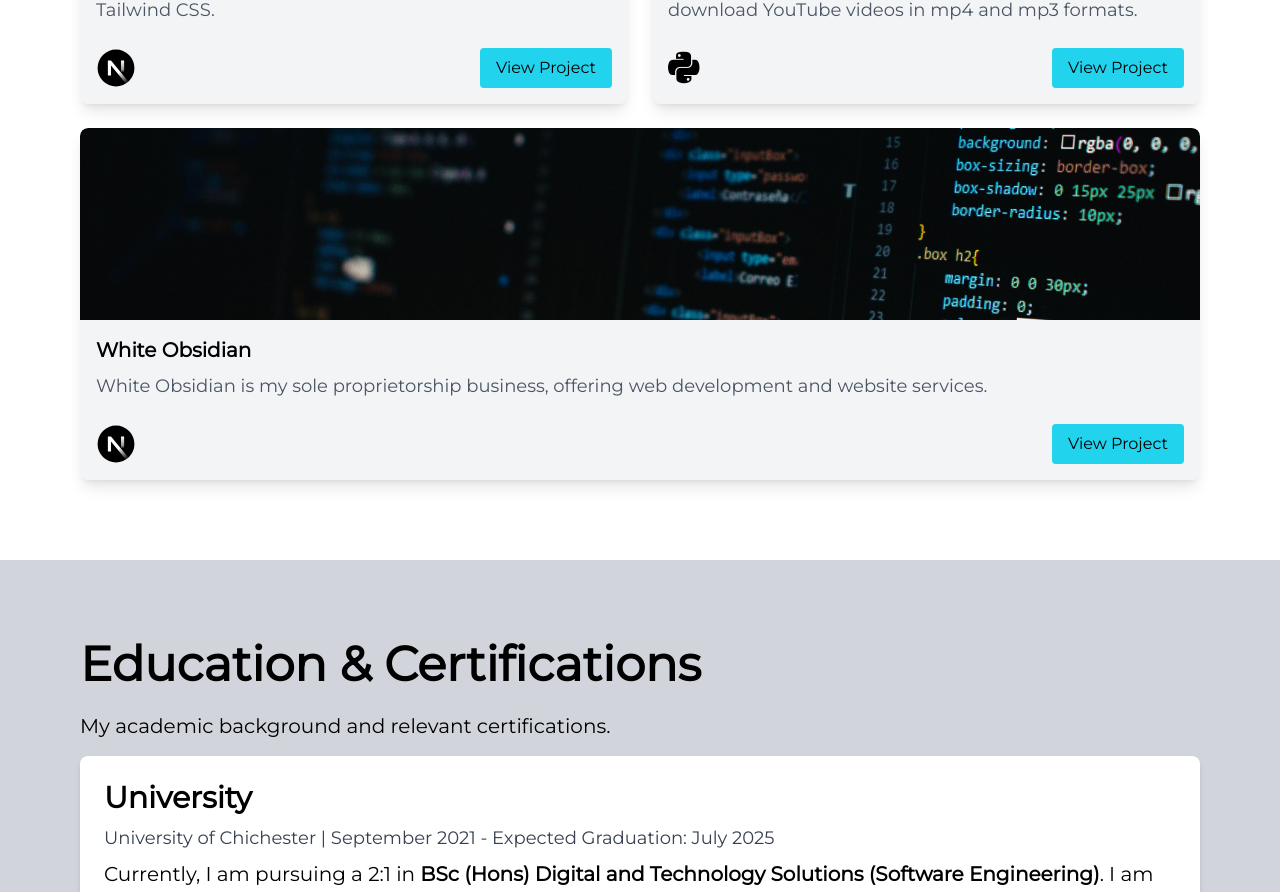
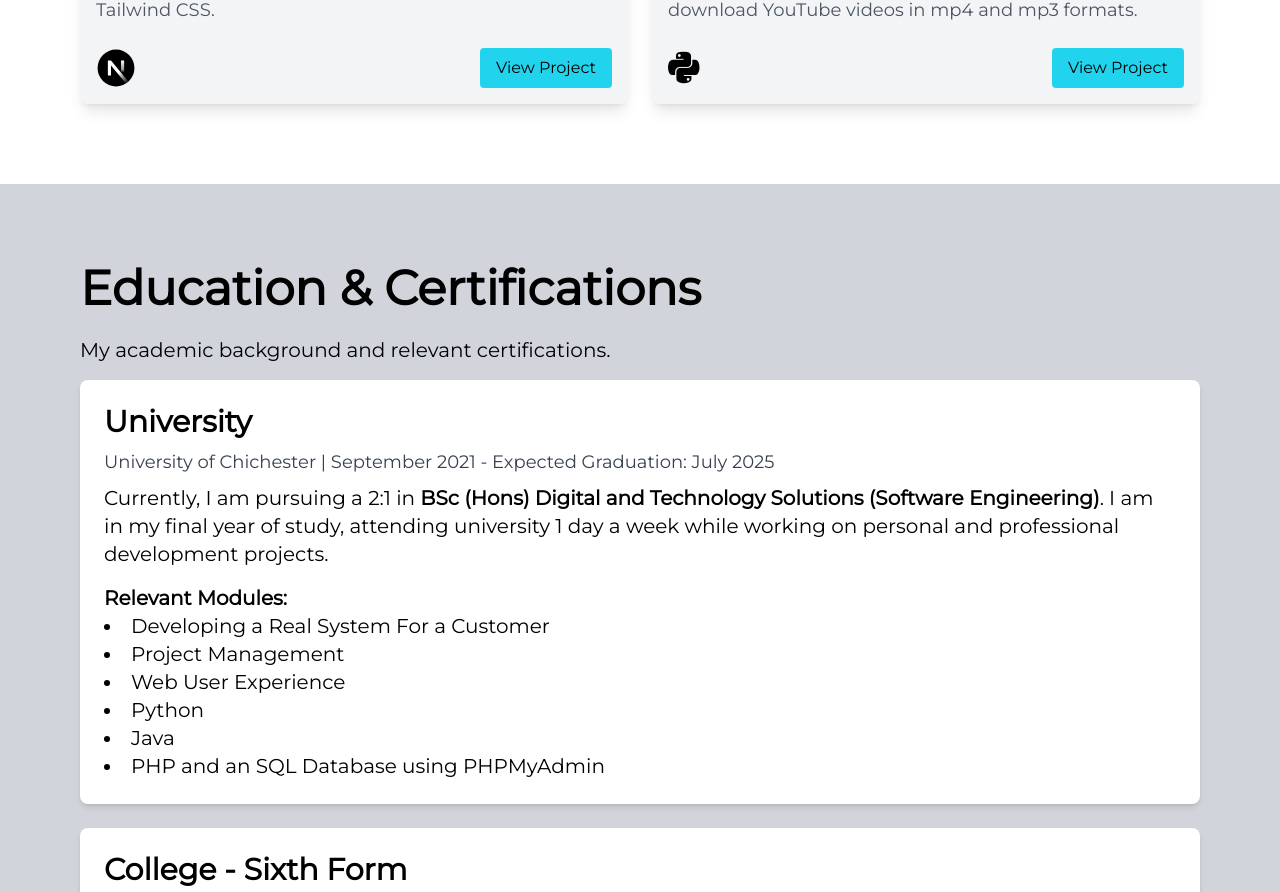
Before and after one commit to timwhite06/timothy-white-development, a Next.js app: page / in a window 1280 px wide. Shown: the part 4814-5706 px from the top of the page. Built offline with nearby package versions, Linux system fonts and the light colour scheme.

Commit message:
video changes

```diff
--- a/src/app/components/Player/video_ssr.jsx
+++ b/src/app/components/Player/video_ssr.jsx
@@ -1,4 +1,4 @@
-export default function VideoComponent({ src, type }) {
+export default function VideoComponent({ src, type, captionsSrc }) {
   return (
     <video
       src={src}
@@ -8,8 +8,9 @@ export default function VideoComponent({ src, type }) {
       loop
       playsInline
       controls={false}
-      preload="auto" // Ensures the video is preloaded
+      preload="metadata" // Preloads only metadata for performance
       className="absolute inset-0 w-full h-full object-cover z-[-1]"
+      aria-label="Video player landing page video" // Added accessibility label
     >
       Your browser does not support the video tag.
     </video>
--- a/src/app/page.jsx
+++ b/src/app/page.jsx
@@ -32,17 +32,17 @@ const projects = [
     link: 'https://github.com/timwhite06/youtube-video-audio-downloader',
     bgColor: 'bg-gray-100',
     icon: 'fa-brands fa-python'
-  },
-  {
-    key: 'white-obsidian',
-    title: 'White Obsidian',
-    description:
-      'White Obsidian is my sole proprietorship business, offering web development and website services.',
-    image: '/images/code.jpg', // Make sure to replace this with the actual image path
-    link: 'https://whiteobsidian.com',
-    bgColor: 'bg-gray-100',
-    icon: <NextJsIcon /> // Replace with the appropriate icon if you have one
   }
+  // {
+  //   key: 'white-obsidian',
+  //   title: 'White Obsidian',
+  //   description:
+  //     'White Obsidian is my sole proprietorship business, offering web development and website services.',
+  //   image: '/images/code.jpg', // Make sure to replace this with the actual image path
+  //   link: 'https://whiteobsidian.com',
+  //   bgColor: 'bg-gray-100',
+  //   icon: <NextJsIcon /> // Replace with the appropriate icon if you have one
+  // }
 ];
 
 export default function Home() {
```
